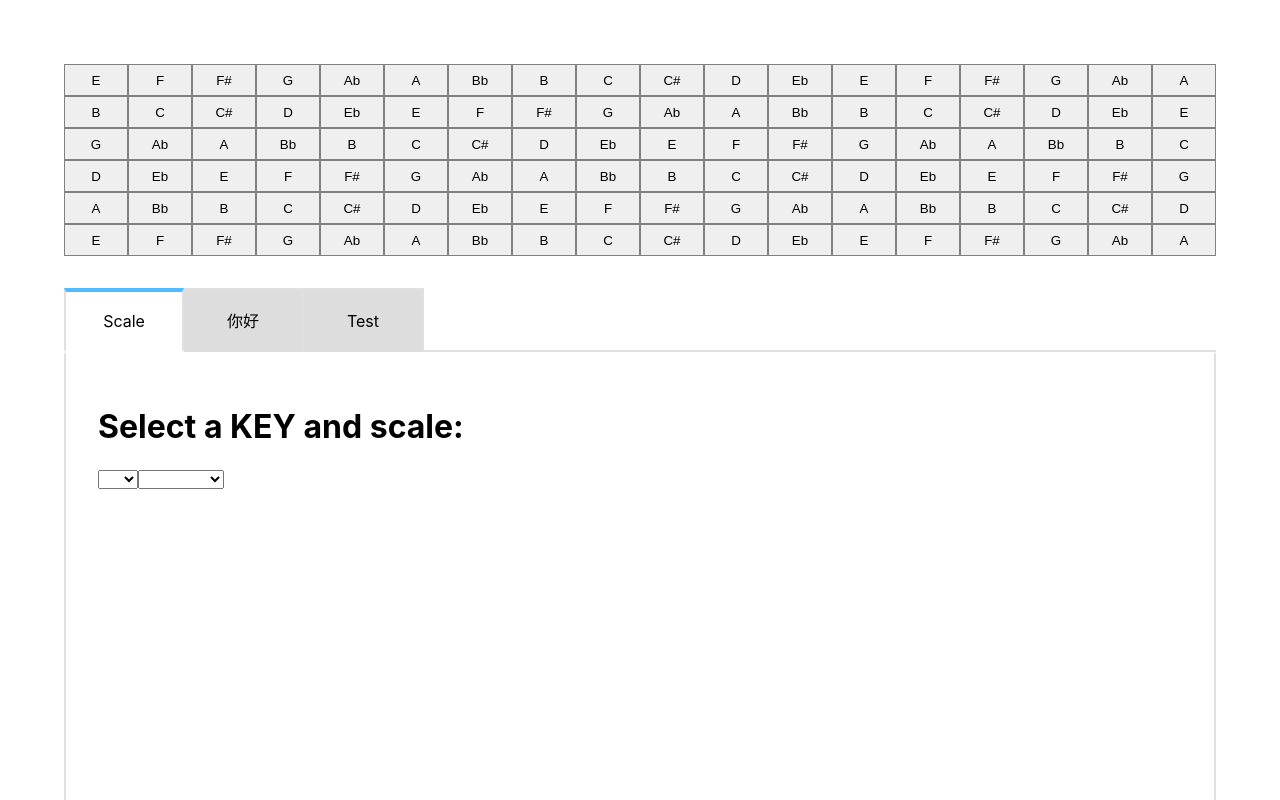
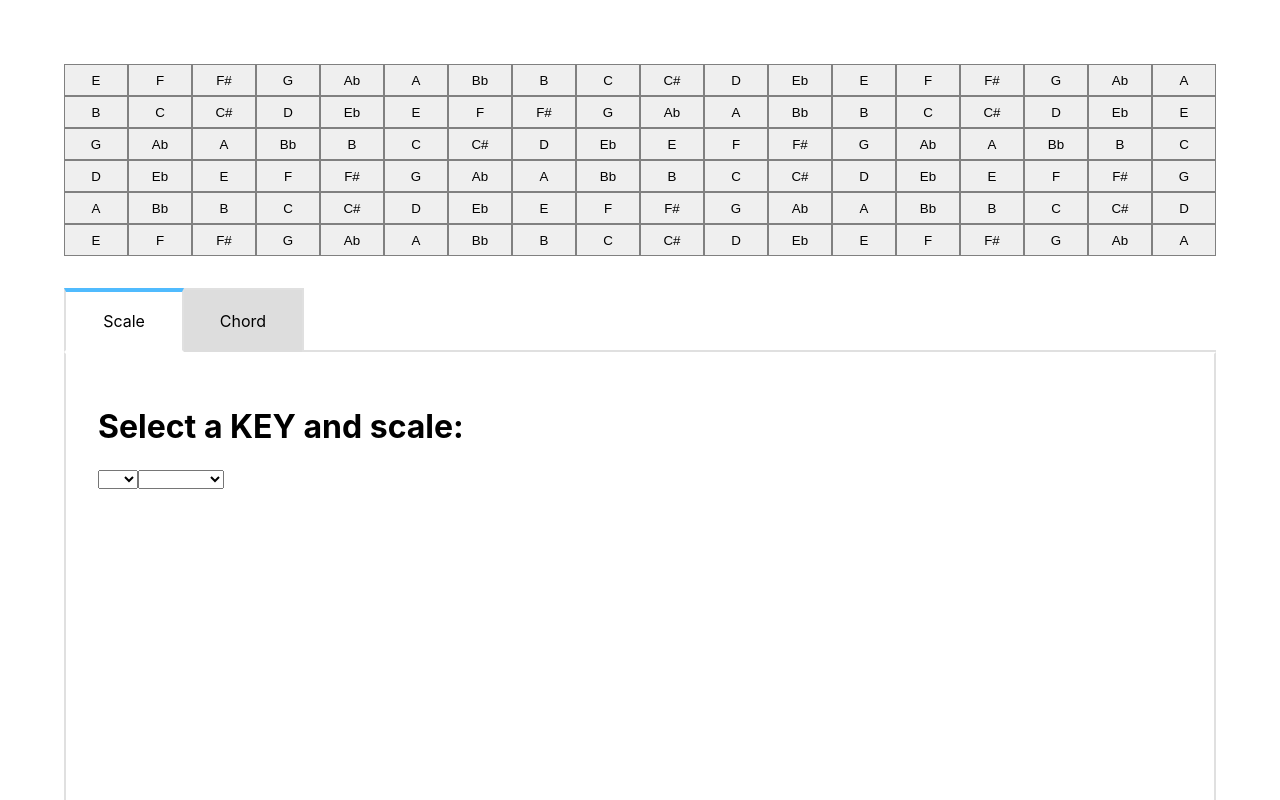
Before and after one commit to harryuan65/Fretboard, a React (Create React App) app: page / in a window 1280 px wide. Shown: the top 800 px of the page. Built offline with nearby package versions, Linux system fonts and the light colour scheme.

Commit message:
chore: organize tabs

```diff
--- a/src/App.tsx
+++ b/src/App.tsx
@@ -16,17 +16,7 @@ function App() {
           <TabItem title="Scale">
             <ScaleFinder scaleMap={scaleMap} setScaleMap={setScaleMap} />
           </TabItem>
-          <TabItem title="你好">World</TabItem>
-          <TabItem title="Test">
-            <div>
-              <button
-                style={{ cursor: 'pointer' }}
-                onClick={() => console.log('Hello!')}
-              >
-                按按看～
-              </button>
-            </div>
-          </TabItem>
+          <TabItem title="Chord">WIP</TabItem>
         </Tabs>
       </main>
     </div>
```
